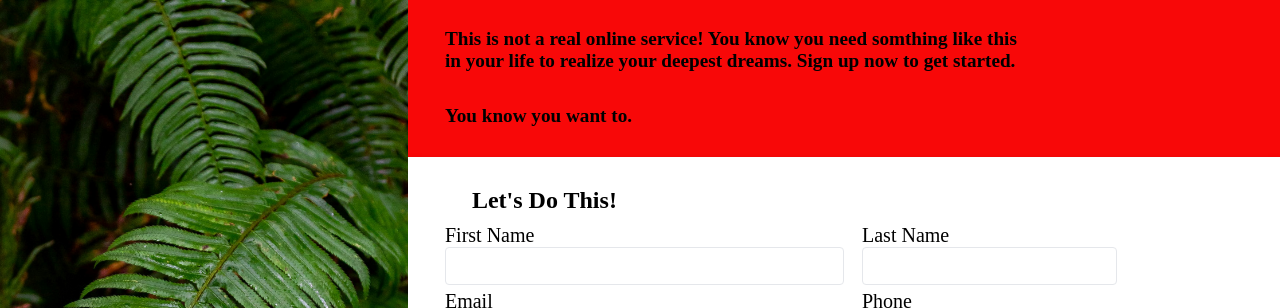
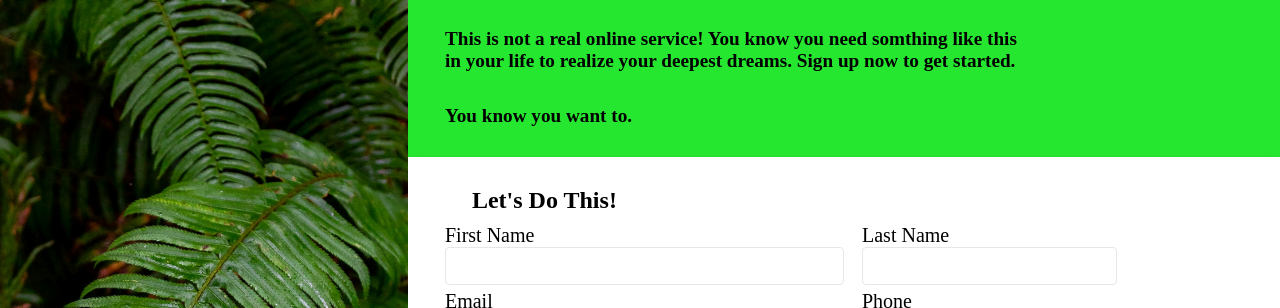
Before and after one commit to codeyson/sign-up-form-odin, a plain HTML site: page index.html in a window 1280 px wide. Shown: the top 308 px of the page. Drawn offline with Linux system fonts and the light colour scheme.

Commit message:
trial of css

```diff
--- a/style.css
+++ b/style.css
@@ -5,7 +5,7 @@ body {
     justify-content: center;
     align-items: center;
     height: 100vh;
-    background-color: #f80808;
+    background-color: #26e72f;
 }
 
 .container {
```
